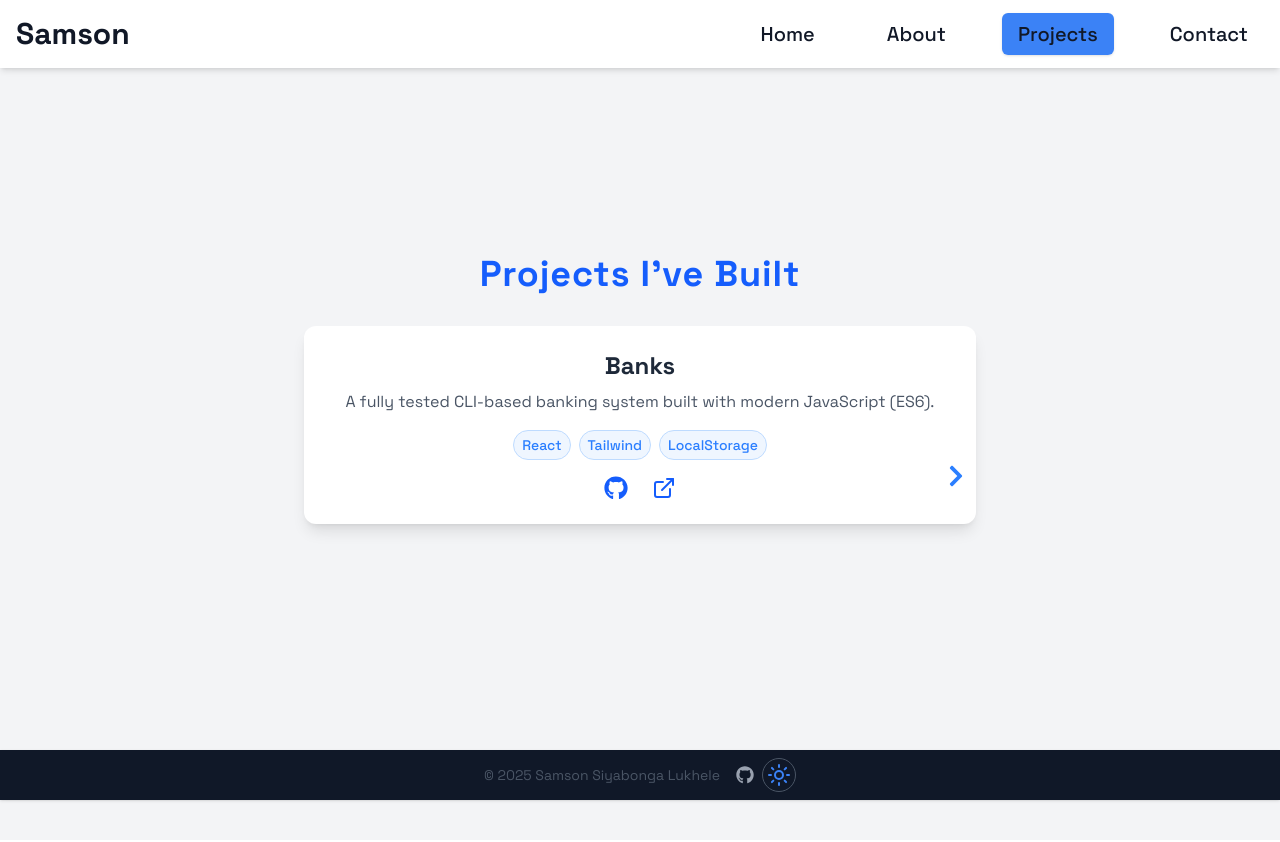
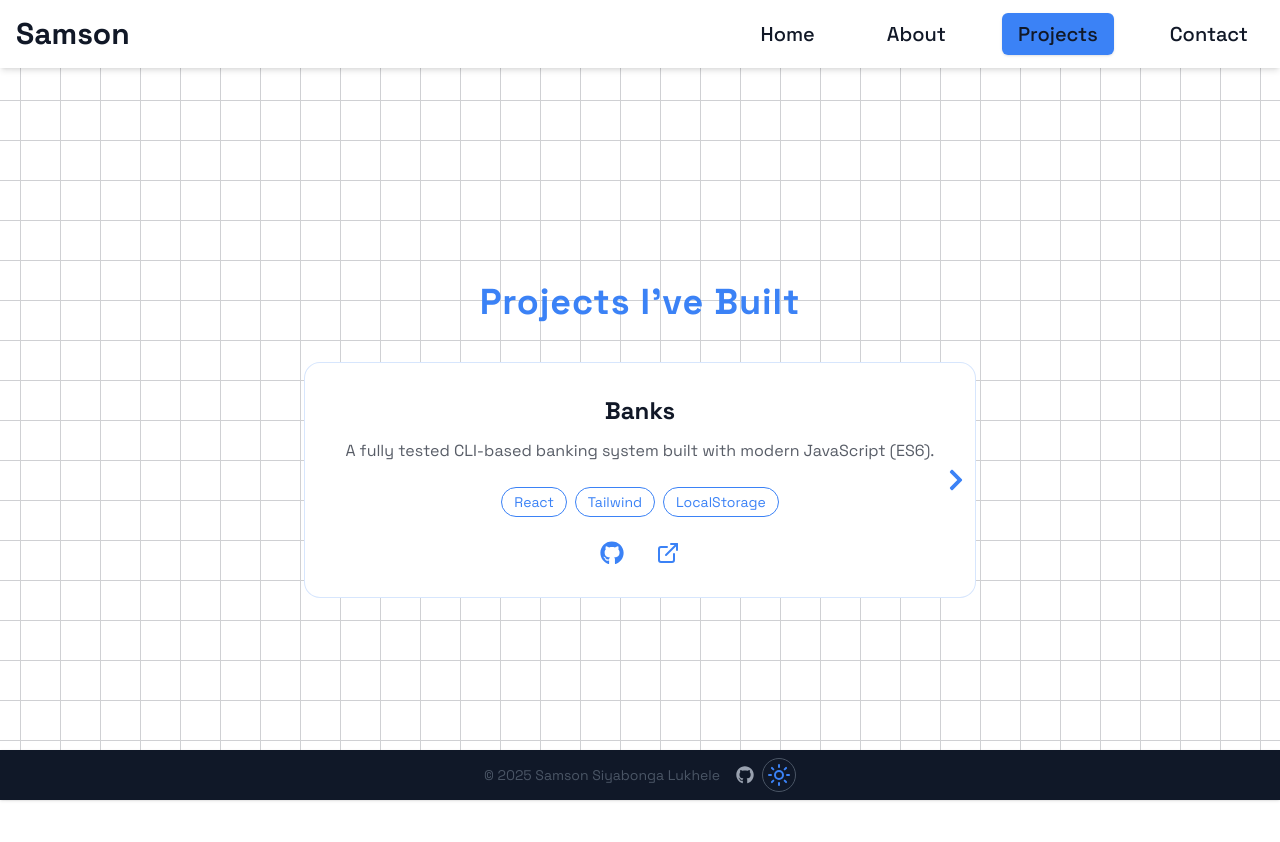
Before and after one commit to siyabuilds/react-portfolio, a React (Vite) app: page /projects in a window 1280 px wide. Shown: the top 842 px of the page. Built offline with nearby package versions, Linux system fonts and the light colour scheme.

Commit message:
Refactor Projects and use dynamic theme switching

```diff
--- a/src/pages/Projects.jsx
+++ b/src/pages/Projects.jsx
@@ -1,5 +1,4 @@
-import { useEffect } from "react";
-import { useState } from "react";
+import { useState, useEffect } from "react";
 import { motion, AnimatePresence } from "framer-motion";
 import { FaGithub, FaChevronLeft, FaChevronRight } from "react-icons/fa";
 import { FiExternalLink } from "react-icons/fi";
@@ -29,53 +28,51 @@ const projects = [
   },
 ];
 
+const variants = {
+  enter: {
+    opacity: 0,
+    scale: 0.95,
+  },
+  center: {
+    opacity: 1,
+    scale: 1,
+  },
+  exit: {
+    opacity: 0,
+    scale: 0.95,
+  },
+};
+
 const Projects = () => {
+  const [index, setIndex] = useState(0);
+  const [direction, setDirection] = useState(0);
+
   useEffect(() => {
     document.title = "My Projects";
   }, []);
 
-  const [index, setIndex] = useState(0);
-  const [direction, setDirection] = useState(0);
-
   const paginate = (newDirection) => {
     setDirection(newDirection);
-    setIndex((prev) => {
-      const newIndex =
+    setIndex((prev) =>
       newDirection === 1
         ? Math.min(prev + 1, projects.length - 1)
-          : Math.max(prev - 1, 0);
-      return newIndex;
-    });
-  };
-
-  const variants = {
-    enter: (dir) => ({
-      opacity: 0,
-      x: dir > 0 ? 100 : -100,
-      scale: 0.95,
-    }),
-    center: {
-      opacity: 1,
-      x: 0,
-      scale: 1,
-    },
-    exit: (dir) => ({
-      opacity: 0,
-      x: dir > 0 ? -100 : 100,
-      scale: 0.95,
-    }),
+        : Math.max(prev - 1, 0)
+    );
   };
 
   const project = projects[index];
 
   return (
-    <section className="min-h-screen flex flex-col items-center justify-center px-4 py-10 bg-gray-100">
-      <h2 className="text-3xl sm:text-4xl font-extrabold mb-8 text-blue-600 tracking-wide">
+    <section
+      id="projects"
+      className="min-h-screen px-6 py-12 flex flex-col items-center justify-center"
+    >
+      <h2 className="text-4xl font-extrabold text-[var(--primary)] mb-10 tracking-wide">
         Projects I’ve Built
       </h2>
 
-      <div className="relative w-full max-w-2xl min-h-[300px]">
-        <AnimatePresence mode="wait" custom={direction}>
+      <div className="relative w-full max-w-2xl">
+        <AnimatePresence custom={direction} mode="wait">
           <motion.div
             key={index}
             custom={direction}
@@ -83,24 +80,28 @@ const Projects = () => {
             initial="enter"
             animate="center"
             exit="exit"
-            transition={{ duration: 0.5 }}
-            className="p-6 rounded-xl shadow-lg bg-white text-center"
+            transition={{ duration: 0.4 }}
+            className="bg-[var(--background)] border border-[var(--primary)]/20 rounded-2xl p-8 text-center hover:shadow-[0_0_12px_3px_var(--primary)] transition-all duration-300"
           >
-            <h3 className="text-2xl font-bold mb-2 text-gray-800">
+            <h3 className="text-2xl font-bold mb-3 text-[var(--foreground)]">
               {project.title}
             </h3>
-            <p className="text-gray-600 mb-4">{project.description}</p>
-            <div className="flex justify-center gap-2 flex-wrap text-sm text-blue-500 font-medium mb-4">
-              {project.tech.map((t) => (
+            <p className="text-[var(--foreground)]/70 mb-6">
+              {project.description}
+            </p>
+
+            <div className="flex flex-wrap justify-center gap-2 mb-6">
+              {project.tech.map((tech) => (
                 <span
-                  key={t}
-                  className="px-2 py-1 bg-blue-50 rounded-full border border-blue-200"
+                  key={tech}
+                  className="px-3 py-1 rounded-full border border-[var(--primary)] text-sm text-[var(--primary)]"
                 >
-                  {t}
+                  {tech}
                 </span>
               ))}
             </div>
-            <div className="flex justify-center gap-6 mt-4 text-2xl text-blue-600">
+
+            <div className="flex justify-center gap-8 text-[var(--primary)] text-2xl">
               <a
                 href={project.repo}
                 target="_blank"
@@ -121,30 +122,28 @@ const Projects = () => {
           </motion.div>
         </AnimatePresence>
 
-        <div className="absolute inset-y-0 left-0 flex items-center">
+        {/* Left Button */}
         {index > 0 && (
           <button
             onClick={() => paginate(-1)}
-              className="text-2xl p-2 text-blue-500 hover:text-blue-800"
+            className="absolute left-0 top-1/2 -translate-y-1/2 text-2xl text-[var(--primary)] hover:text-[var(--hover-bg)] p-2"
             title="Previous"
           >
             <FaChevronLeft />
           </button>
         )}
-        </div>
 
-        <div className="absolute inset-y-0 right-0 flex items-center">
+        {/* Right Button */}
         {index < projects.length - 1 && (
           <button
             onClick={() => paginate(1)}
-              className="text-2xl p-2 text-blue-500 hover:text-blue-800"
+            className="absolute right-0 top-1/2 -translate-y-1/2 text-2xl text-[var(--primary)] hover:text-[var(--hover-bg)] p-2"
             title="Next"
           >
             <FaChevronRight />
           </button>
         )}
       </div>
-      </div>
     </section>
   );
 };
```
Lines whose indentation alone changed are shown as unchanged.
